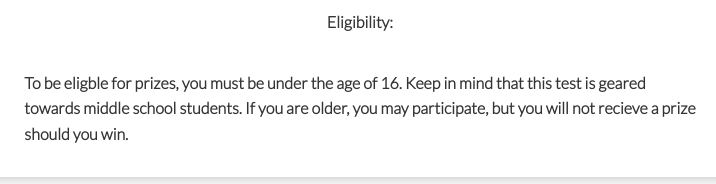
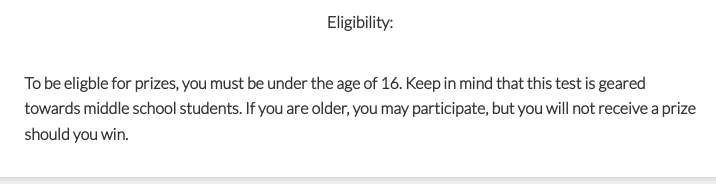
Before and after one commit to akshayravikumar/jmpsc, a plain HTML site: page overview.html in a window 1280 px wide. Shown: the part 529-713 px from the top of the page, 280-996 px from the left. Drawn offline with Linux system fonts and the light colour scheme.

Commit message:
Update overview.html

```diff
--- a/overview.html
+++ b/overview.html
@@ -50,7 +50,7 @@
             <div class="card flex">
                 <h4><center>Eligibility: </center><br><p>To be eligble for prizes, you must be under the age of 16. Keep
                     in mind that this test is geared <br>towards middle school students. If you are older, you may participate,
-                     but you will not recieve a prize <br>should you win.</p></h4>
+                     but you will not receive a prize <br>should you win.</p></h4>
             </div>
 
             <div class="card flex">
```
